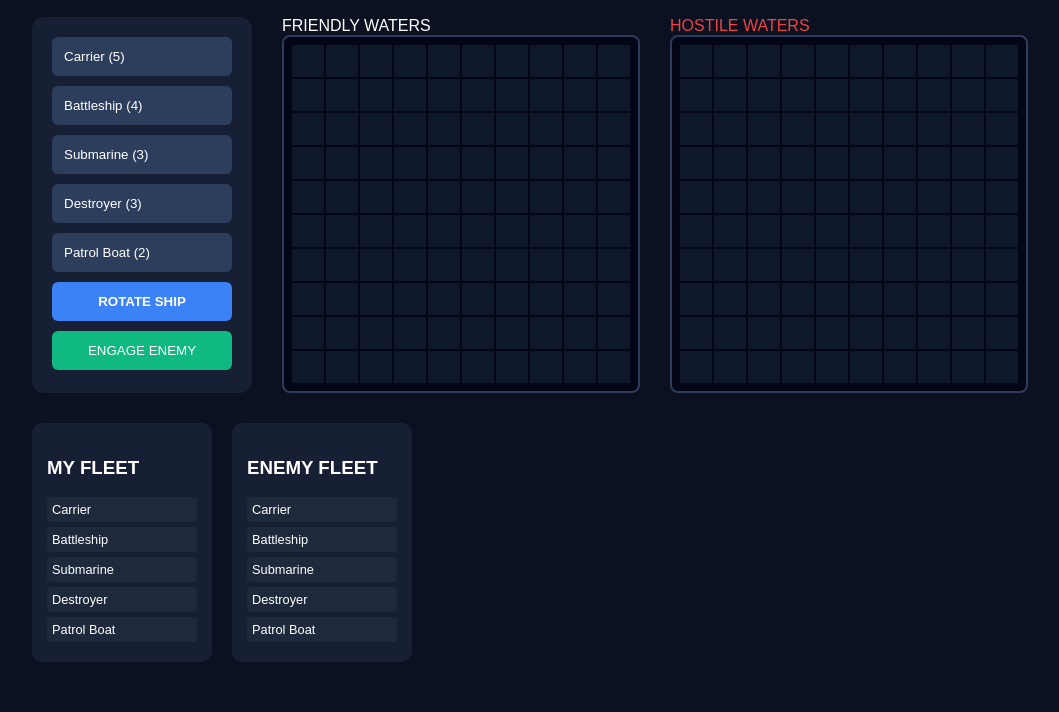
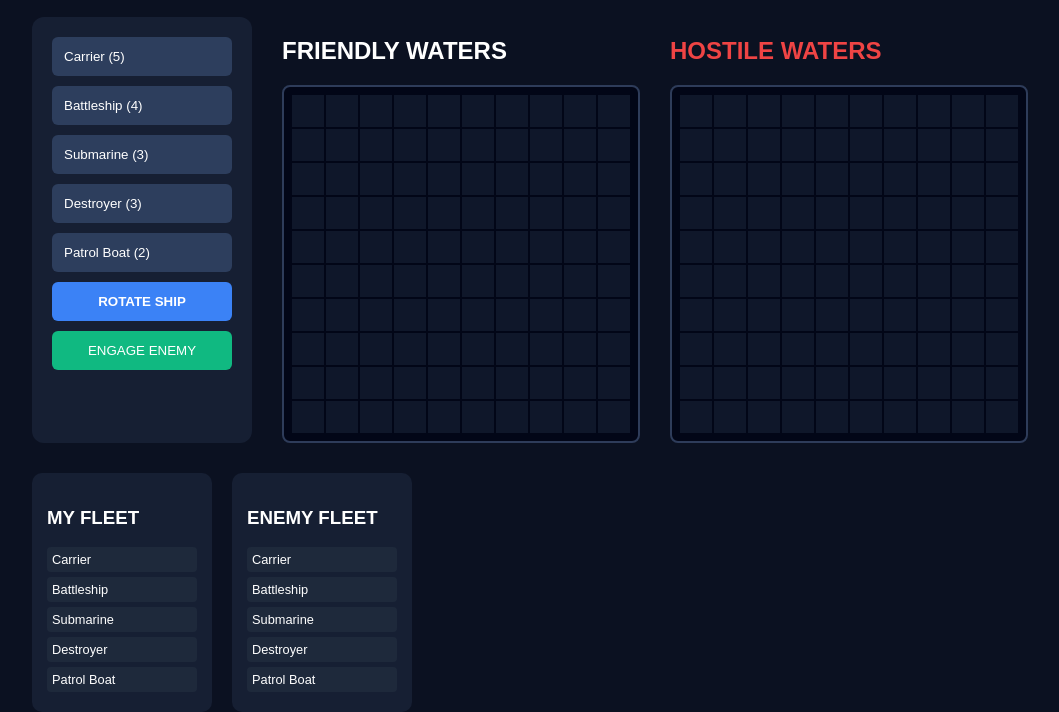
Before and after one commit to Cbyrne290-HUB/battleships-elite, a plain HTML site: page index.html in a window 1280 px wide. Shown: the part 215-927 px from the top of the page, without its empty margins (110-1169 px from the left). Before the commit the page ends 877 px from the top, so only its background shows below. Drawn offline with Linux system fonts and the light colour scheme.

Commit message:
Fixes to allow us to pass W3C html validator

```diff
--- a/index.html
+++ b/index.html
@@ -18,6 +18,8 @@
     </header>
 
     <main>
+        <h2 class="sr-only" style="display:none;">Battle Station</h2>
+
         <div class="stats-bar" aria-live="polite">TURNS: <span id="turn-count">0</span></div>
         <div id="status-text" class="deployment-msg" role="status">Deploy Your Fleet</div>
 
@@ -34,21 +36,22 @@
             </nav>
 
             <section class="grid-wrapper" aria-labelledby="friendly-label">
-                <div id="friendly-label" class="grid-label">FRIENDLY WATERS</div>
+                <h2 id="friendly-label" class="grid-label">FRIENDLY WATERS</h2>
                 <div class="grid-container">
                     <div id="player-grid" class="grid" role="img" aria-label="Player ship deployment grid"></div>
                 </div>
             </section>
 
             <section id="enemy-section" class="grid-wrapper hidden-section" aria-labelledby="hostile-label">
-                <div id="hostile-label" class="grid-label" style="color:var(--enemy)">HOSTILE WATERS</div>
+                <h2 id="hostile-label" class="grid-label" style="color:var(--enemy)">HOSTILE WATERS</h2>
                 <div class="grid-container">
                     <div id="enemy-grid" class="grid" role="img" aria-label="Enemy target grid"></div>
                 </div>
             </section>
         </div>
 
-        <section class="status-area" aria-label="Fleet Status Reports">
+        <section class="status-area" aria-labelledby="status-report-title">
+            <h2 id="status-report-title" class="sr-only" style="display:none;">Fleet Status Reports</h2>
             <div class="ship-box">
                 <h3>MY FLEET</h3>
                 <div id="p-stat-Carrier" class="status-indicator">Carrier</div>
```
